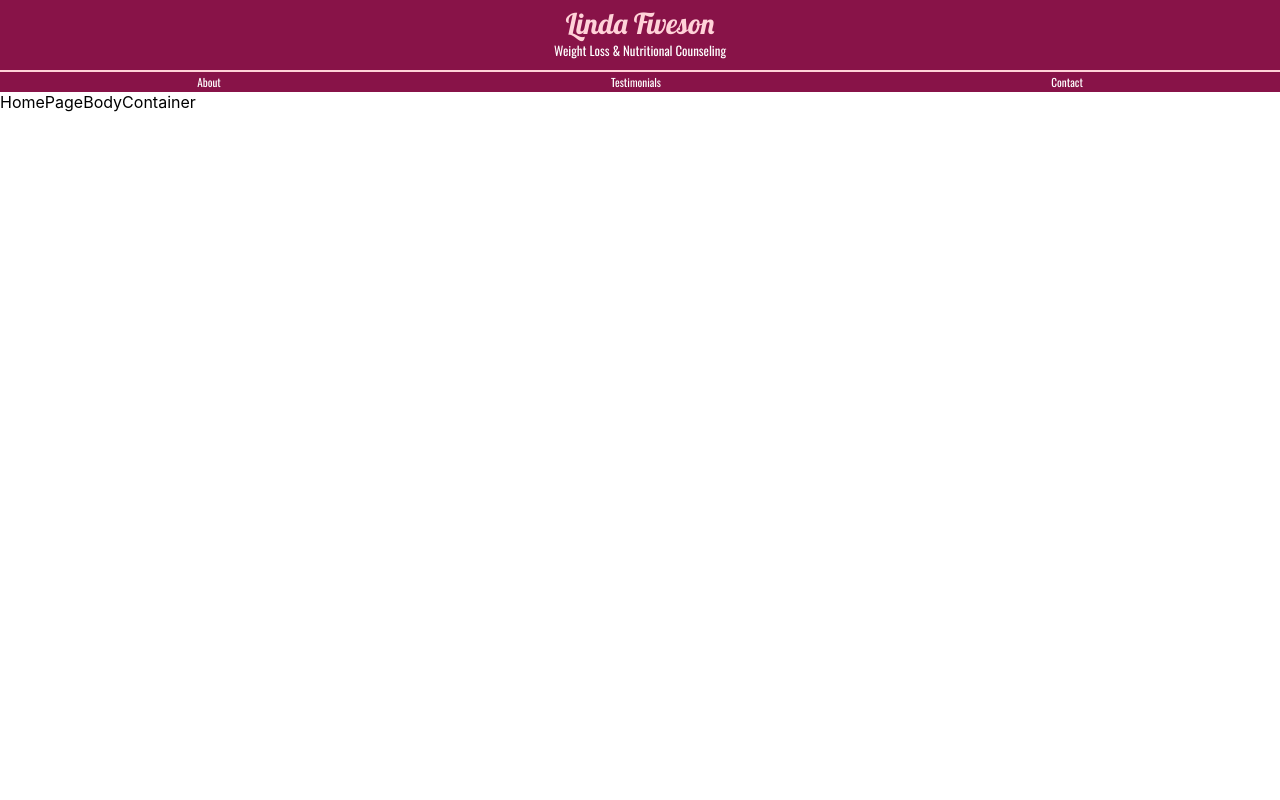
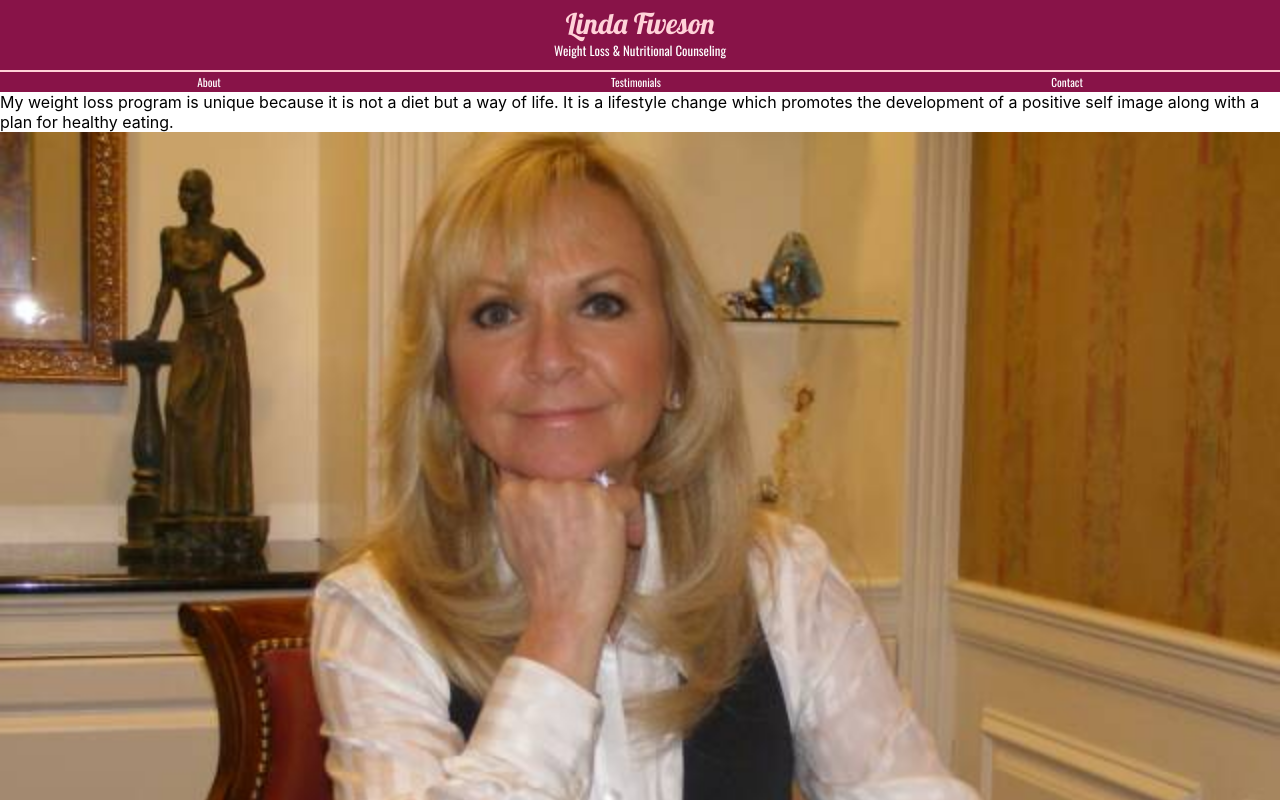
Before and after one commit to Rexman17/Nutritionist-Website, a React (Create React App) app: page / in a window 1280 px wide. Shown: the top 800 px of the page. Built offline with nearby package versions, Linux system fonts and the light colour scheme.

Commit message:
Add pic of linda to homepage

```diff
--- a/src/App.css
+++ b/src/App.css
@@ -34,6 +34,11 @@ html {
   justify-content: center;
 }
 
+#homepage-pic {
+  width: 100%;
+  /* border-radius: 100px; */
+}
+
 .nav-link {
   margin: auto;
 }
--- a/src/containers/HomePageBodyContainer.js
+++ b/src/containers/HomePageBodyContainer.js
@@ -5,7 +5,10 @@ const HomePageBodyContainer = () => {
 
     return (
       <div>
-        HomePageBodyContainer
+        <div id="homepage-quote">
+          My weight loss program is unique because it is not a diet but a way of life.  It is a lifestyle change which promotes the development of a positive self image along with a plan for healthy eating.
+        </div>
+        <img id="homepage-pic" src="./assets/linda-home-pic.jpeg" alt="Linda Fiveson" />
       </div>
     )
 
```
Also changed, not shown: public/assets/linda-home-pic.jpeg (renamed from src/assets/linda-home-pic.jpeg).
